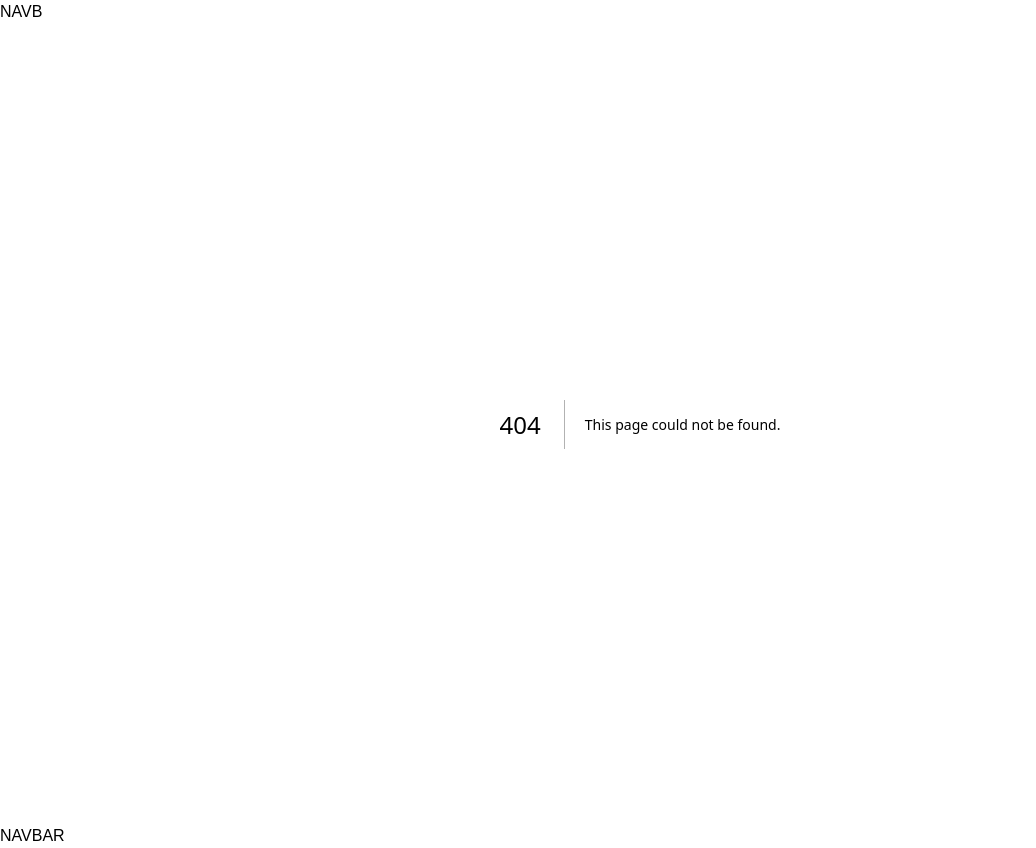
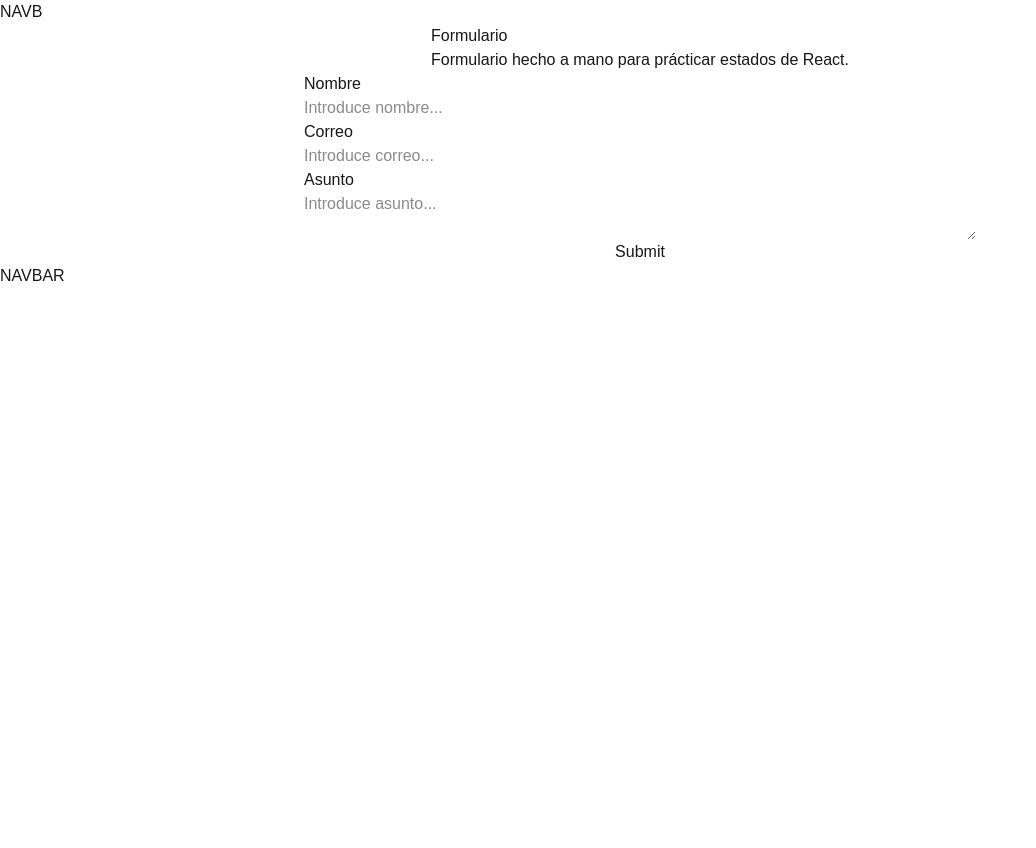
Before and after one commit to 4GeeksAcademy/sp-aie-01-react-collaborative-03, a Next.js app in the folder my-app/: page /formulario-sergiomb in a window 1280 px wide. Before the commit this address had no page. Shown: the whole page, without its empty margins (0-1036 px from the left). After the commit the page ends 800 px from the top, so only its background shows below. Built offline with nearby package versions, Linux system fonts and the light colour scheme.

Commit message:
upload: working version

```diff
--- /dev/null
+++ b/my-app/app/formulario-sergiomb/page.tsx
@@ -0,0 +1,78 @@
+"use client";
+
+import { useState } from "react";
+
+interface FormData {
+    name: string,
+    email: string,
+    subject: string,
+}
+
+const initialData: FormData = {
+    name: "",
+    email: "",
+    subject: "",
+}
+
+const FormularioSergioMBPage = () => {
+
+    const [data, setData] = useState<FormData>(initialData);
+
+    const onDataChange = (event: any) => {
+        const { id, value } = event.target;
+        //console.log("target:", event.target);
+        setData((prev) => ({
+            ...prev,
+            [id]: value,
+        }));
+    }
+
+    const onSubmit = (event: any) => {
+        event.preventDefault();
+        console.log("Data to send:", data)
+    }
+
+    return (
+        <div className="flex flex-col justify-center align-center items-center">
+            <div>
+                <h1>Formulario</h1>
+                <h2>Formulario hecho a mano para prácticar estados de React.</h2>
+            </div>
+
+            <form className="flex flex-col w-2xl" onSubmit={onSubmit}>
+                <label htmlFor="name">Nombre</label>
+                <input
+                    type="text"
+                    id="name"
+                    value={data.name}
+                    onChange={onDataChange}
+                    placeholder="Introduce nombre..." required
+                />
+
+                <label htmlFor="email">Correo</label>
+                <input
+                    type="email"
+                    id="email"
+                    value={data.email}
+                    onChange={onDataChange}
+                    placeholder="Introduce correo..." required
+                />
+
+                <label htmlFor="subject">Asunto</label>
+                <textarea
+                    id="subject"
+                    placeholder="Introduce asunto..."
+                    value={data.subject}
+                    onChange={onDataChange}
+                    required
+                />
+
+
+                <button type="button" className="" value="Submit" onClick={onSubmit}>Submit</button>
+            </form>
+        </div>
+
+    );
+}
+
+export default FormularioSergioMBPage;
```
